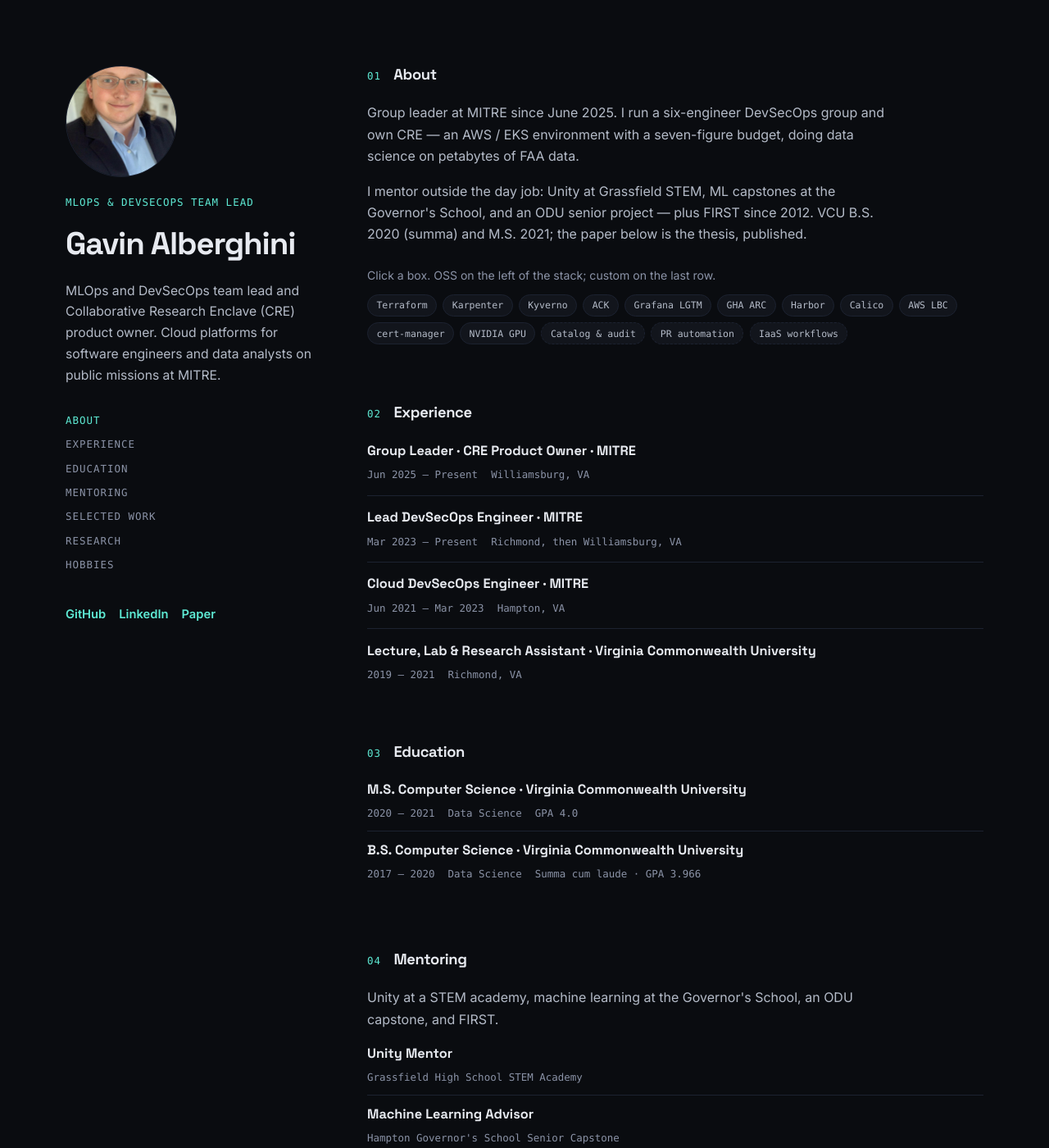
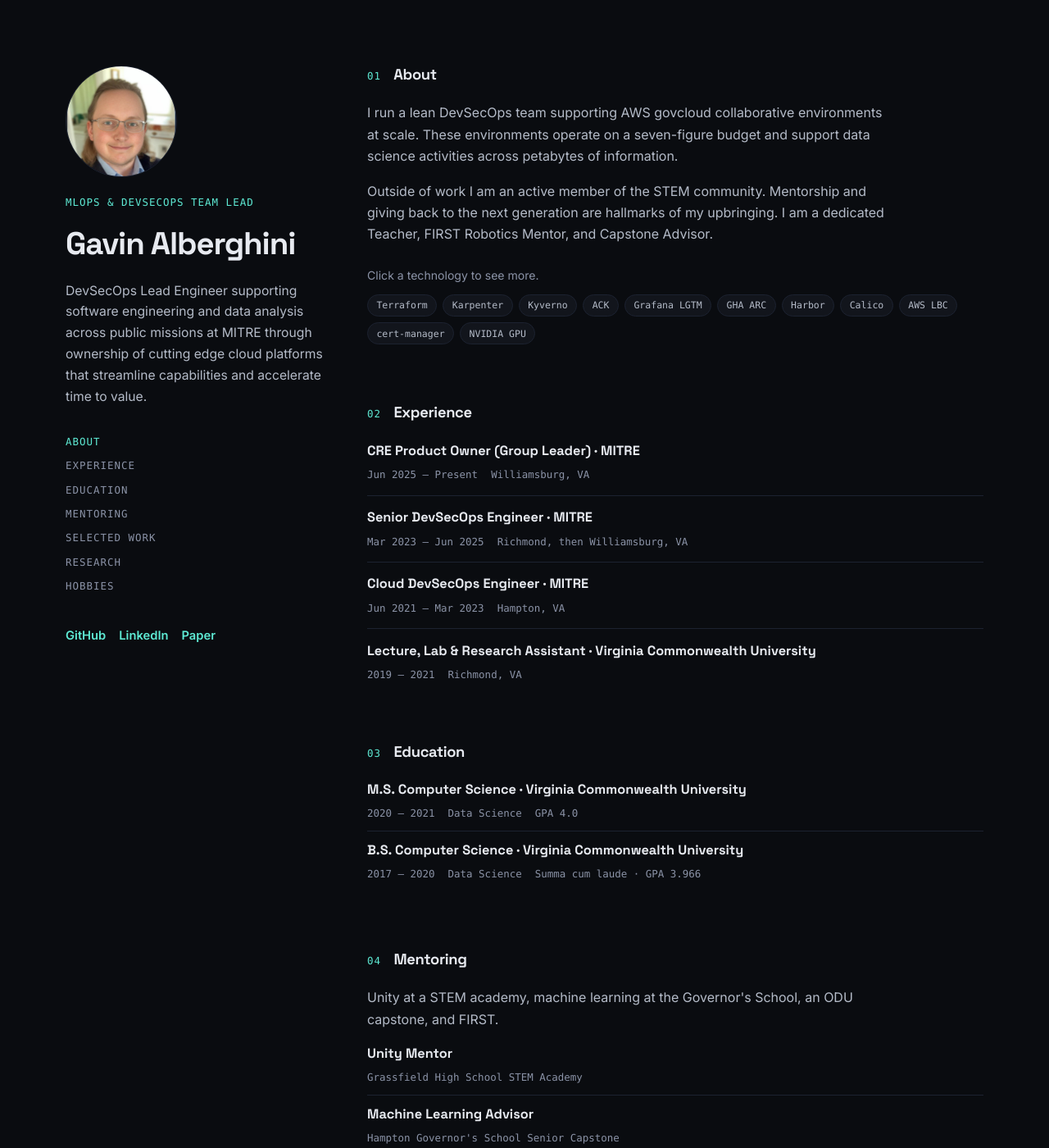
Before and after one commit to gavinjalberghini/alberghini, a Jekyll site: the page built from index.html, in a window 1280 px wide and 1400 px high. Shown: the whole window at 82% size. Built offline with Jekyll 4.4.1, drawn with Linux system fonts in a browser that asks for light colours.

Commit message:
Refresh the copy, show role outcomes, and lift the portrait crop.
Co-authored-by: Cursor <cursoragent@cursor.com>

```diff
--- a/_data/profile.yml
+++ b/_data/profile.yml
@@ -2,20 +2,20 @@ name: Gavin Alberghini
 role: MLOps & DevSecOps Team Lead
 location: Virginia, USA
 lede: >-
-  MLOps and DevSecOps team lead and Collaborative Research Enclave
-  (CRE) product owner. Cloud platforms for software engineers and
-  data analysts on public missions at MITRE.
+  DevSecOps Lead Engineer supporting software engineering and
+  data analysis across public missions at MITRE through ownership
+  of cutting edge cloud platforms that streamline capabilities
+  and accelerate time to value.
 
 about:
   - >-
-    Group leader at MITRE since June 2025. I run a six-engineer
-    DevSecOps group and own CRE — an AWS / EKS environment with a
-    seven-figure budget, doing data science on petabytes of FAA data.
+    I run a lean DevSecOps team supporting AWS govcloud collaborative
+    environments at scale. These     environments operate on a seven-figure
+    budget and support data science activities across petabytes of information.
   - >-
-    I mentor outside the day job: Unity at Grassfield STEM, ML
-    capstones at the Governor's School, and an ODU senior project —
-    plus FIRST since 2012. VCU B.S. 2020 (summa) and M.S. 2021;
-    the paper below is the thesis, published.
+    Outside of work I am an active member of the STEM community. Mentorship
+    and giving back to the next generation are hallmarks of my upbringing. I
+    am a dedicated Teacher, FIRST Robotics Mentor, and Capstone Advisor.
 
 links:
   - label: GitHub
@@ -26,79 +26,71 @@ links:
     url: https://doi.org/10.1016/j.neucom.2022.01.075
 
 platform:
-  intro: Click a box. OSS on the left of the stack; custom on the last row.
+  intro: Click a technology to see more.
   items:
     - name: Terraform
       kind: oss
-      blurb: Idempotent AWS and cluster config. The source of truth.
+      blurb: Idempotent AWS and K8s configurations as code.
     - name: Karpenter
       kind: oss
-      blurb: Node provisioning for EKS — GPUs and Spot when the jobs show up.
+      blurb: Compute provisioning and orchestration for EKS.
     - name: Kyverno
       kind: oss
-      blurb: Policy as code on the cluster. Guardrails, not tickets.
+      blurb: Policy as code for the clustered environments.
     - name: ACK
       kind: oss
-      blurb: AWS controllers for Kubernetes — cloud resources as CRs.
+      blurb: AWS controllers for Kubernetes. Cloud resources as CRs.
     - name: Grafana LGTM
       kind: oss
-      blurb: Grafana, Loki, Tempo, Mimir — metrics, logs, traces, one pane.
+      blurb: Full observability stack for metrics, logs, and traces in one pane.
     - name: GHA ARC
       kind: oss
-      blurb: Actions Runner Controller. CI that lives next to the workloads.
+      blurb: Actions Runner Controller. CI that lives next to the codebase.
     - name: Harbor
       kind: oss
-      blurb: Internal registry. Images we trust, scanned before they run.
+      blurb: Internal registry for container images.
     - name: Calico
       kind: oss
-      blurb: Cluster networking and network policy.
+      blurb: Cluster networking and network policies.
     - name: AWS LBC
       kind: oss
-      blurb: AWS Load Balancer Controller. Ingress that maps to ALB/NLB.
+      blurb: AWS Load Balancer Controller for ingress traffic.
     - name: cert-manager
       kind: oss
-      blurb: Certificates as cluster objects. No one copies PEMs by hand.
+      blurb: Certificates as cluster objects.
     - name: NVIDIA GPU
       kind: oss
-      blurb: Device plugin so Jupyter and Spark can actually see the GPUs.
-    - name: Catalog & audit
-      kind: custom
-      blurb: Custom cataloging and audit — who ran what, on which data.
-    - name: PR automation
-      kind: custom
-      blurb: Custom PR and automation management. The path to prod is a PR.
-    - name: IaaS workflows
-      kind: custom
-      blurb: Custom IaaS workflows and the other glue we write ourselves.
+      blurb: Device plugin for GPU visibility in Jupyter and Spark.
 
 experience:
   - org: MITRE
-    title: Group Leader · CRE Product Owner
+    title: CRE Product Owner (Group Leader)
     dates: Jun 2025 — Present
     location: Williamsburg, VA
     summary: >-
-      Six engineers, AWS / EKS, budget over $1M, petabytes of FAA data.
+      Lead the strategy, architecture, and execution of the CRE platform.
     bullets:
-      - Hire, coach, and set the work — cost, reliability, access.
-      - IaC, idempotent ops, CMMC, data engineering, and ML as the default.
+      - Hire and mentor talent to support the platform and the mission.
+      - Drive cost, reliability, and access that enables rapid science and engineering.
+      - Bring security to the forefront through rigorous compliance programs and operational best practices.
+    outcomes:
+      - CMMC Level 2 compliance for a 300+ developer environment.
     stack:
       - AWS
-      - EKS
+      - Kubernetes
       - Terraform
-      - CMMC
-      - MLOps
-
   - org: MITRE
-    title: Lead DevSecOps Engineer
-    dates: Mar 2023 — Present
+    title: Senior DevSecOps Engineer
+    dates: Mar 2023 — Jun 2025
     location: Richmond, then Williamsburg, VA
     summary: >-
-      CRE platform architecture on EKS. Outcomes I can share:
+      Technical lead for CRE implementation efforts.
     bullets:
-      - Spark Operator, Dagster, MLflow — 100+ workflow instances.
-      - Train/retrain pipelines on petabyte-scale data; IaC cut the code ~10×.
-      - GPU for Spark and JupyterHub: 200+ sessions, 800+ GPU hours / year.
-      - Monitoring stack; downtime down about 90%.
+      - Cloud first data ingest via Spark Operator and Dagster.
+      - Monitoring stack for observability and uptime.
+    outcomes:
+      - GPU for Spark and JupyterHub supporting 200+ sessions, 800+ GPU hours / year.
+      - Incident durations reduced by 90% through observability and alerting.
     stack:
       - EKS
       - Karpenter
@@ -110,7 +102,7 @@ experience:
     title: Cloud DevSecOps Engineer
     dates: Jun 2021 — Mar 2023
     location: Hampton, VA
-    summary: Access, compliance, cost, and the docs that made the platform usable.
+    summary: Work across MITRE internal cloud environments to standardize access, compliance, and cost.
     bullets:
       - InSpec against CIS and NIST.
       - Nightly stop, Spot, tags — operating cost to about a third.
--- a/_sass/main.scss
+++ b/_sass/main.scss
@@ -155,7 +155,7 @@ p {
   height: 8.5rem;
   margin: 0 0 1.3rem;
   object-fit: cover;
-  object-position: center 15%;
+  object-position: center top;
   border-radius: 50%;
   border: 1px solid var(--border);
 }
@@ -340,6 +340,15 @@ p {
 .hobby-list li:nth-child(-n + 2) {
   border-top: 0;
   padding-top: 0;
+}
+
+.job-outcomes-label {
+  margin: 0.85rem 0 0.35rem;
+  color: var(--muted);
+  font-family: var(--mono);
+  font-size: 0.72rem;
+  letter-spacing: 0.06em;
+  text-transform: uppercase;
 }
 
 .job-bullets {
--- a/index.html
+++ b/index.html
@@ -49,6 +49,17 @@ permalink: /
             <ul class="job-bullets">
               {% for bullet in job.bullets %}
                 <li>{{ bullet }}</li>
+              {% endfor %}
+            </ul>
+          {% endif %}
+          {% assign outcomes = job.outcomes | compact %}
+          {% if outcomes.size > 0 %}
+            <p class="job-outcomes-label">Outcomes</p>
+            <ul class="job-bullets">
+              {% for item in outcomes %}
+                {% if item != "" %}
+                  <li>{{ item }}</li>
+                {% endif %}
               {% endfor %}
             </ul>
           {% endif %}
```
Also changed, not shown: assets/images/portrait.jpg.
